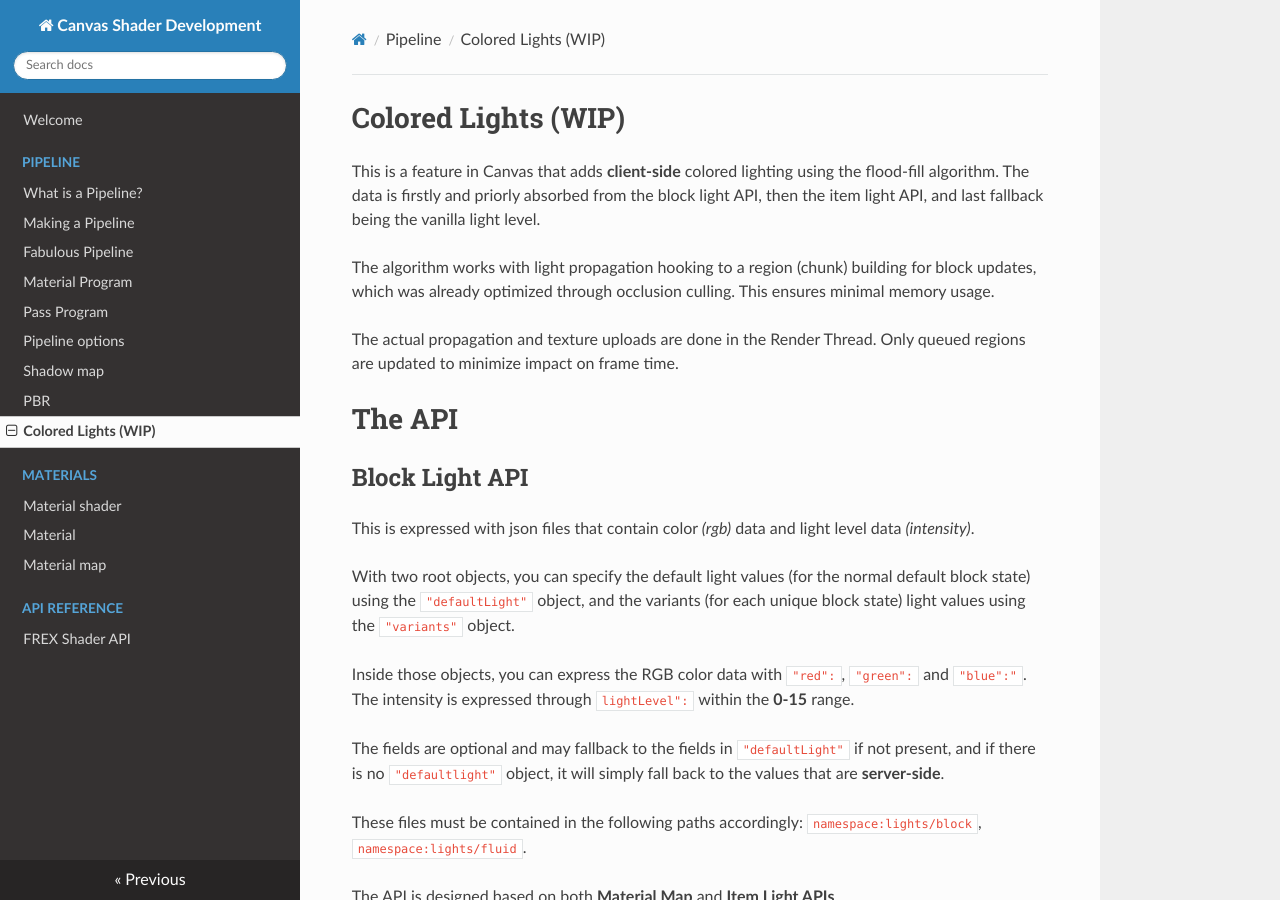
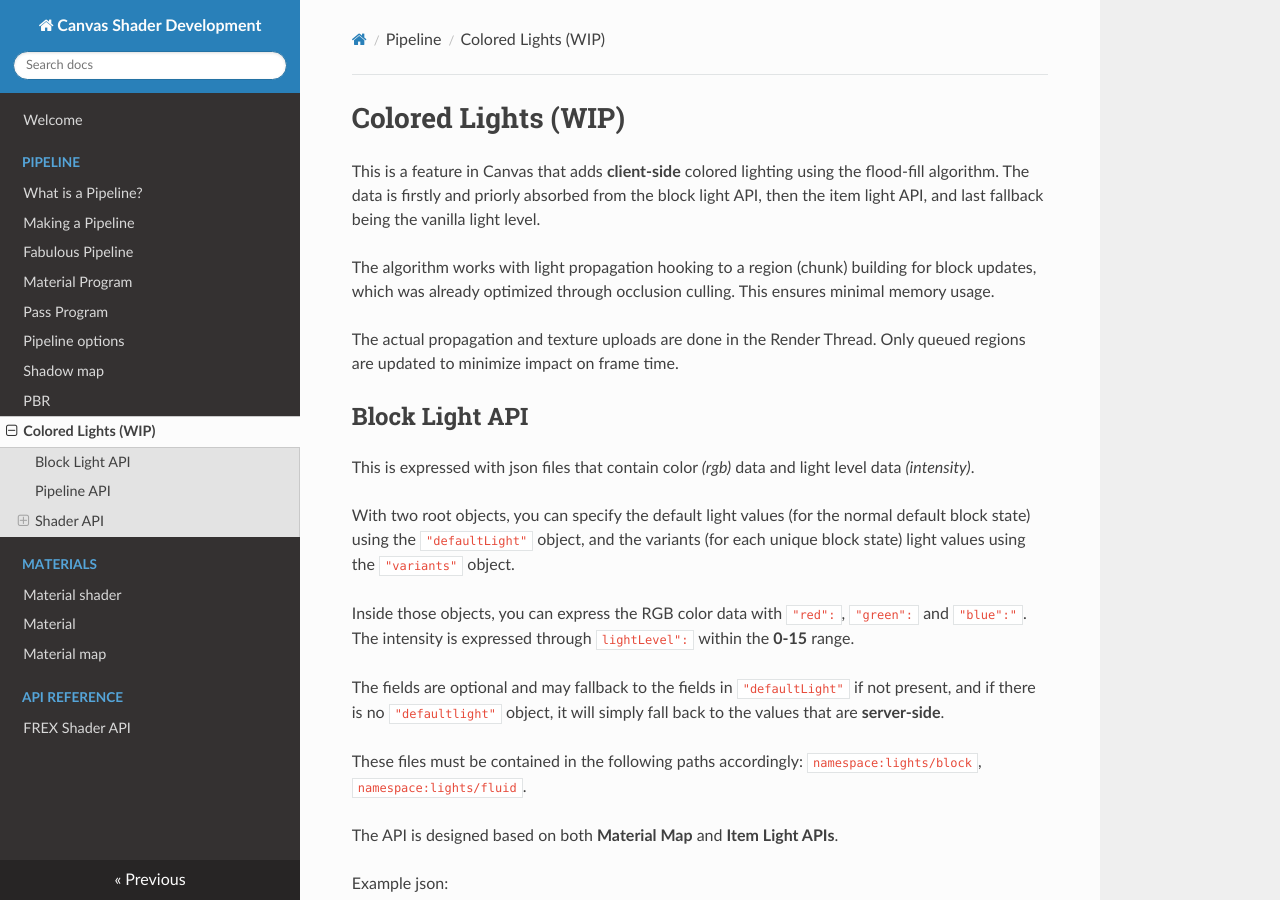
Before and after one commit to spiralhalo/canvas-shader-guide, an MkDocs documentation site: the page built from docs/pipeline/colored_lights.md, in a window 1280 px wide and 900 px high. Built offline with MkDocs 1.6.1, drawn with Linux system fonts in a browser that asks for light colours; nearby versions of some CDN libraries.

Commit message:
Update colored_lights.md

```diff
--- a/docs/pipeline/colored_lights.md
+++ b/docs/pipeline/colored_lights.md
@@ -4,7 +4,6 @@
 The algorithm works with light propagation hooking to a region (chunk) building for block updates, which was already optimized through occlusion culling. This ensures minimal memory usage.
 
 The actual propagation and texture uploads are done in the Render Thread. Only queued regions are updated to minimize impact on frame time.
-# The API
 ## Block Light API
 This is expressed with json files that contain color *(rgb)* data and light level data *(intensity)*.
 
```
